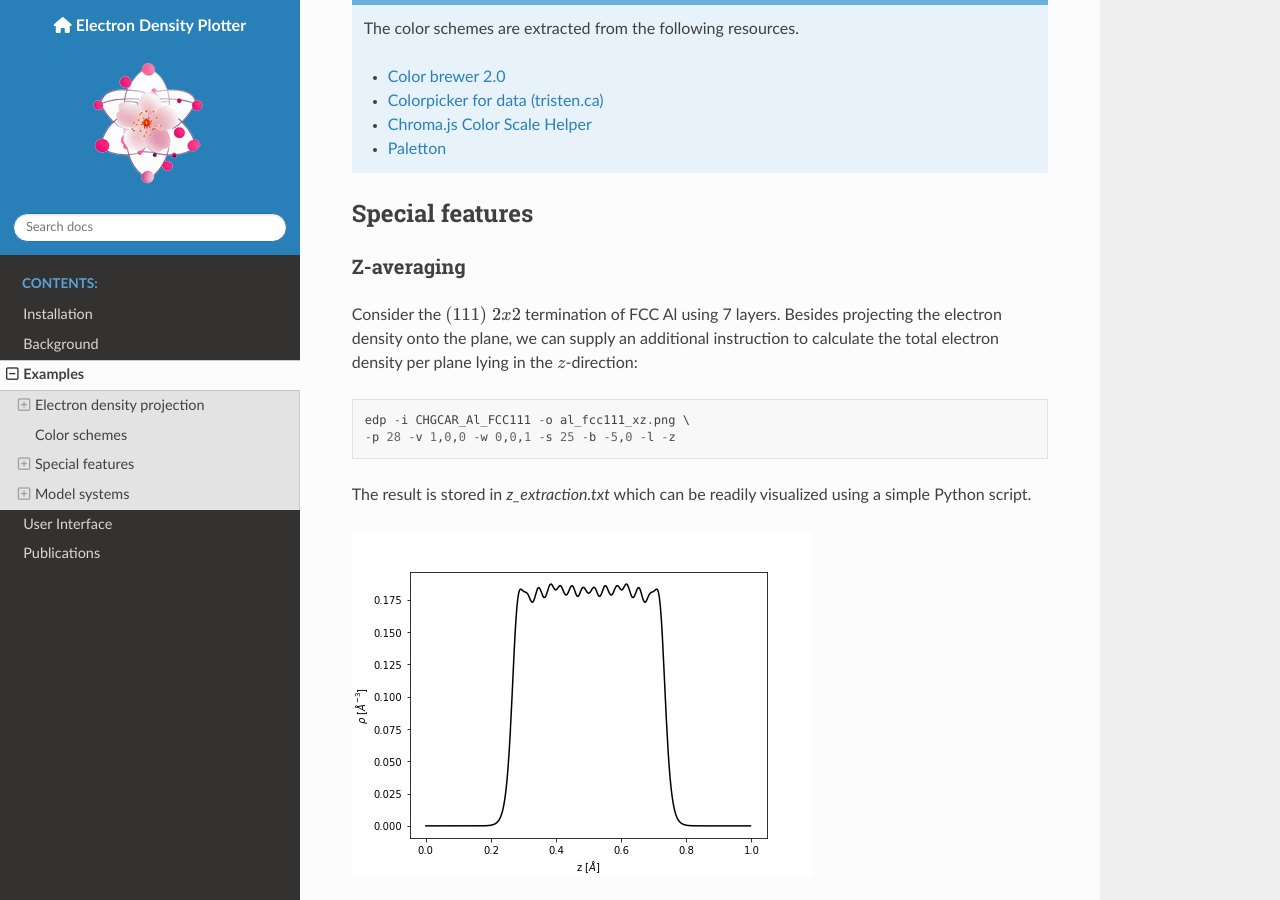
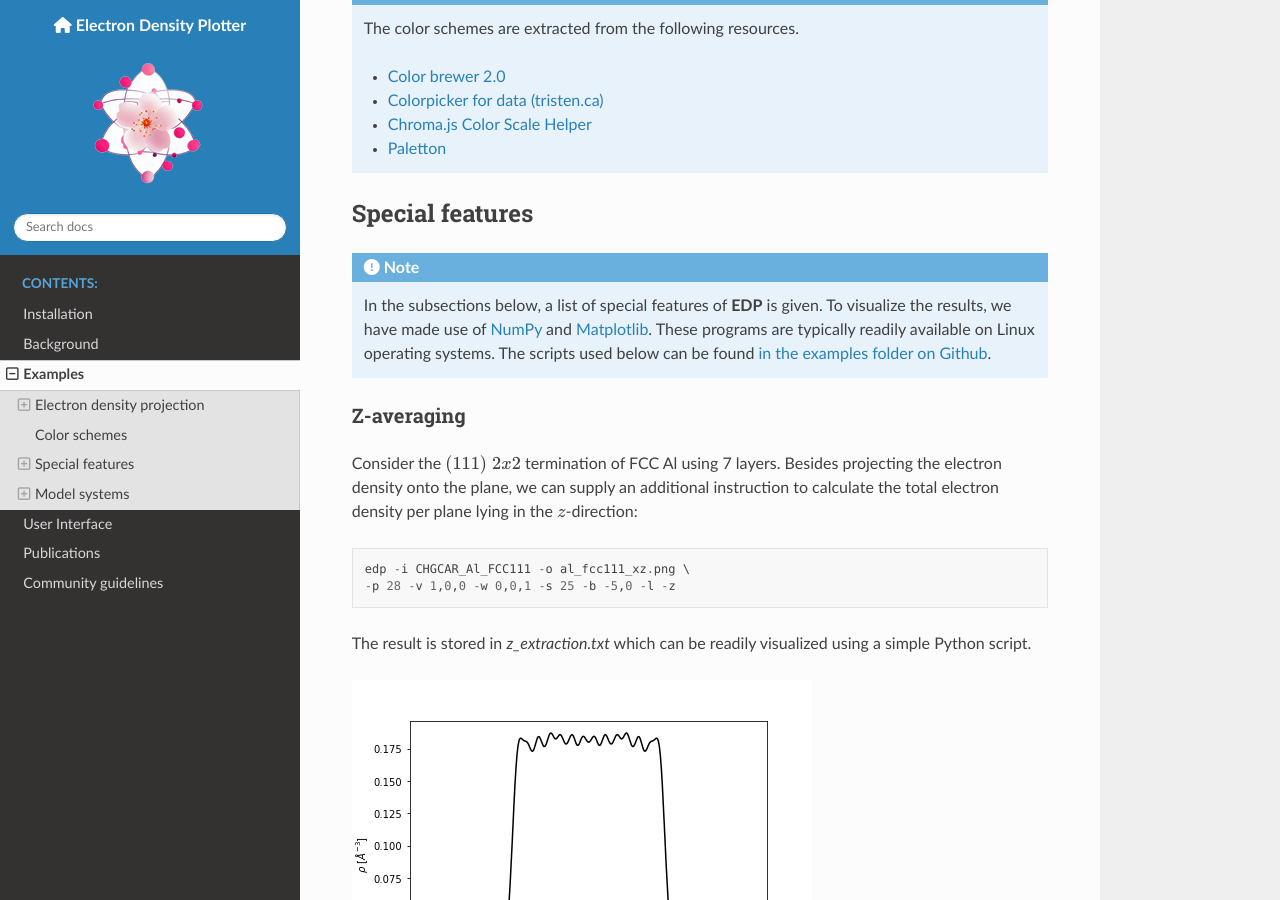
Before and after one commit to ifilot/edp, a Sphinx documentation site: the page built from docs/examples.rst, in a window 1280 px wide and 900 px high, scrolled down 3748 px. Built offline with Sphinx 7.4.7 and the Read the Docs theme 2.0.0, drawn with Linux system fonts in a browser that asks for light colours; nearby versions of some CDN libraries.

```diff
--- a/docs/examples.rst
+++ b/docs/examples.rst
@@ -93,6 +93,13 @@ between 0-15, inclusive.
 Special features
 ================
 
+.. note::
+   In the subsections below, a list of special features of :program:`EDP` is given.
+   To visualize the results, we have made use of `NumPy <https://numpy.org/doc/stable/index.html>`_
+   and `Matplotlib <https://matplotlib.org/>`_.
+   These programs are typically readily available on Linux operating systems. The
+   scripts used below can be found `in the examples folder on Github <https://github.com/ifilot/edp/tree/master/examples>`_.
+
 Z-averaging
 -----------
 
--- a/docs/index.rst
+++ b/docs/index.rst
@@ -40,6 +40,7 @@ requests are ideally submitted via the `github issue tracker
    examples
    user_interface
    publications
+   community_guidelines
 
 Indices and tables
 ------------------
--- a/docs/user_interface.rst
+++ b/docs/user_interface.rst
@@ -165,7 +165,7 @@ to `line_extraction.txt`.
 
 Calculate the average electron density (or electrostatic potential) at a
 radius :math:`r \in 0,R` from an atom with 0.01 Å increments. The sampling
-points are based on the coordinates of the 23<sup>rd</sup> order Lebedev
+points are based on the coordinates of the 23\ :sup:`rd` order Lebedev
 quadrature. The result is written to `spherical_average.txt`.
 
 *Example*: ``-r 1,1.5``
```
Also changed, not shown: docs/community_guidelines.rst (added, +14 -0 lines), paper/paper.md (+1 -1 lines), 1 other file.
